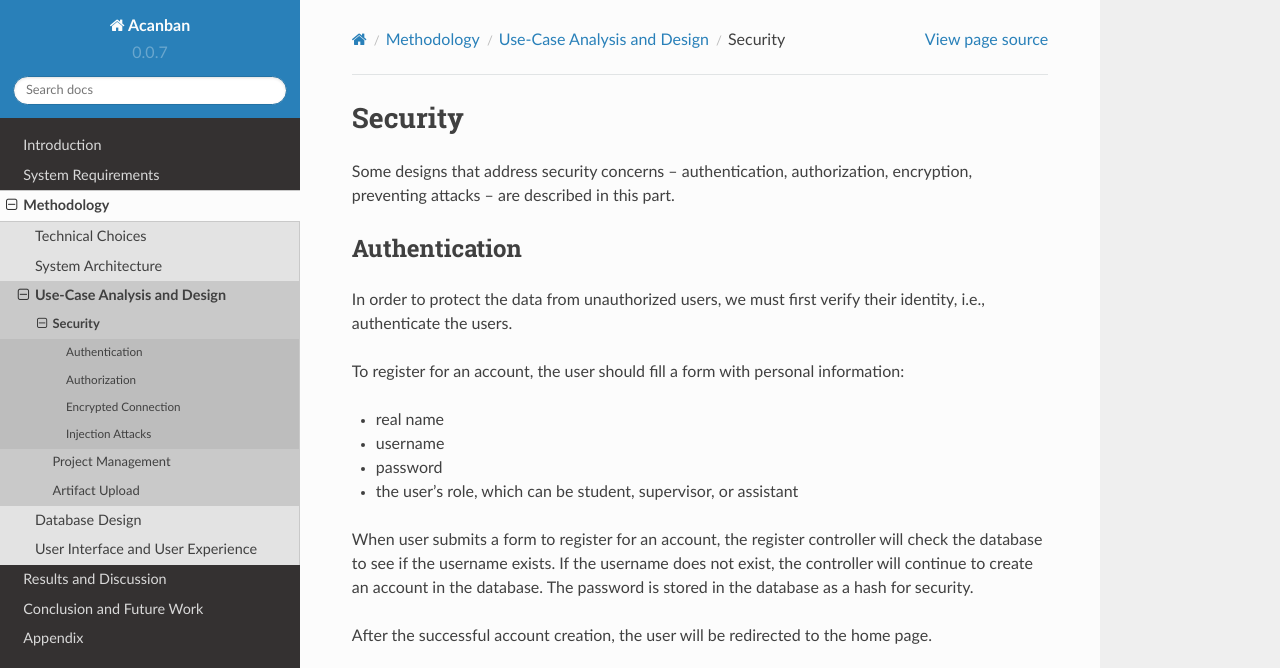
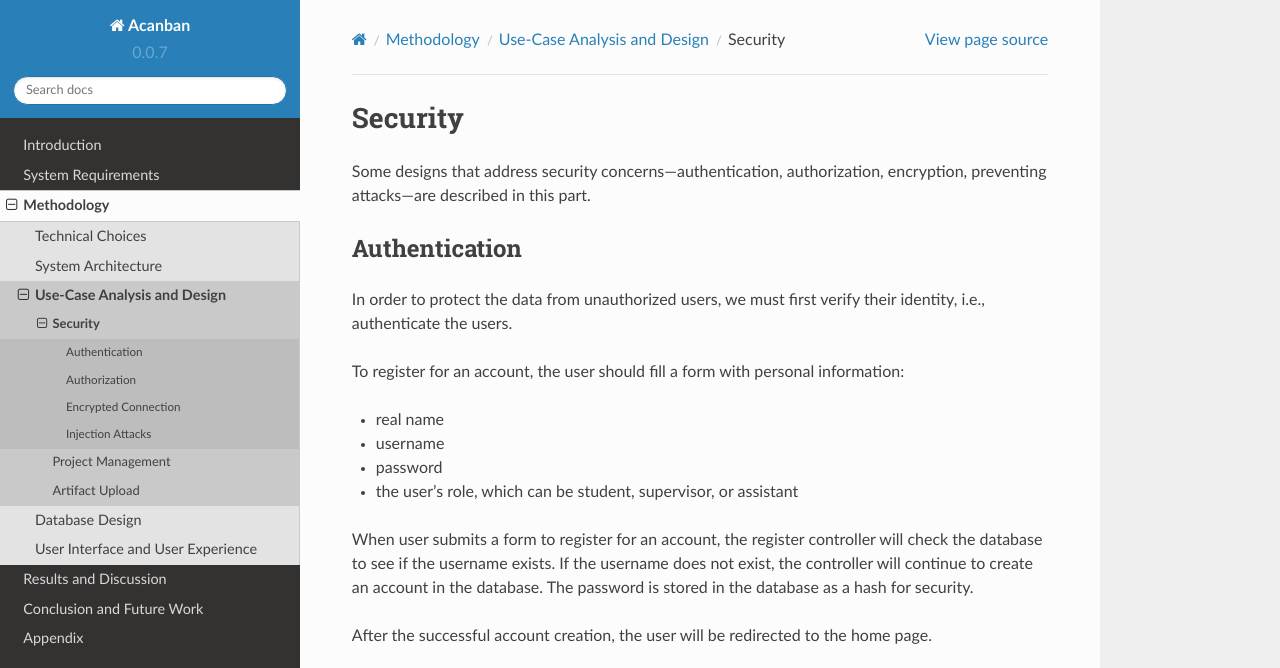
Before and after one commit to Huy-Ngo/acanban, a Sphinx documentation site: the page built from docs/source/meth/uc-anal-design/security.rst, in a window 1280 px wide and 900 px high, cut to the strip 0-668 px from the top of the window. Built offline with Sphinx 7.4.7 and the Read the Docs theme 2.0.0, drawn with Linux system fonts in a browser that asks for light colours; the version number is read from the project's files by our own code.

Commit message:
[Doc] Tweak LaTeX typeset

```diff
--- a/docs/source/meth/uc-anal-design/security.rst
+++ b/docs/source/meth/uc-anal-design/security.rst
@@ -1,8 +1,8 @@
 Security
 ========
 
-Some designs that address security concerns -- authentication, authorization,
-encryption, preventing attacks -- are described in this part.
+Some designs that address security concerns---authentication, authorization,
+encryption, preventing attacks---are described in this part.
 
 Authentication
 --------------
```
Also changed, not shown: 1 other file.
